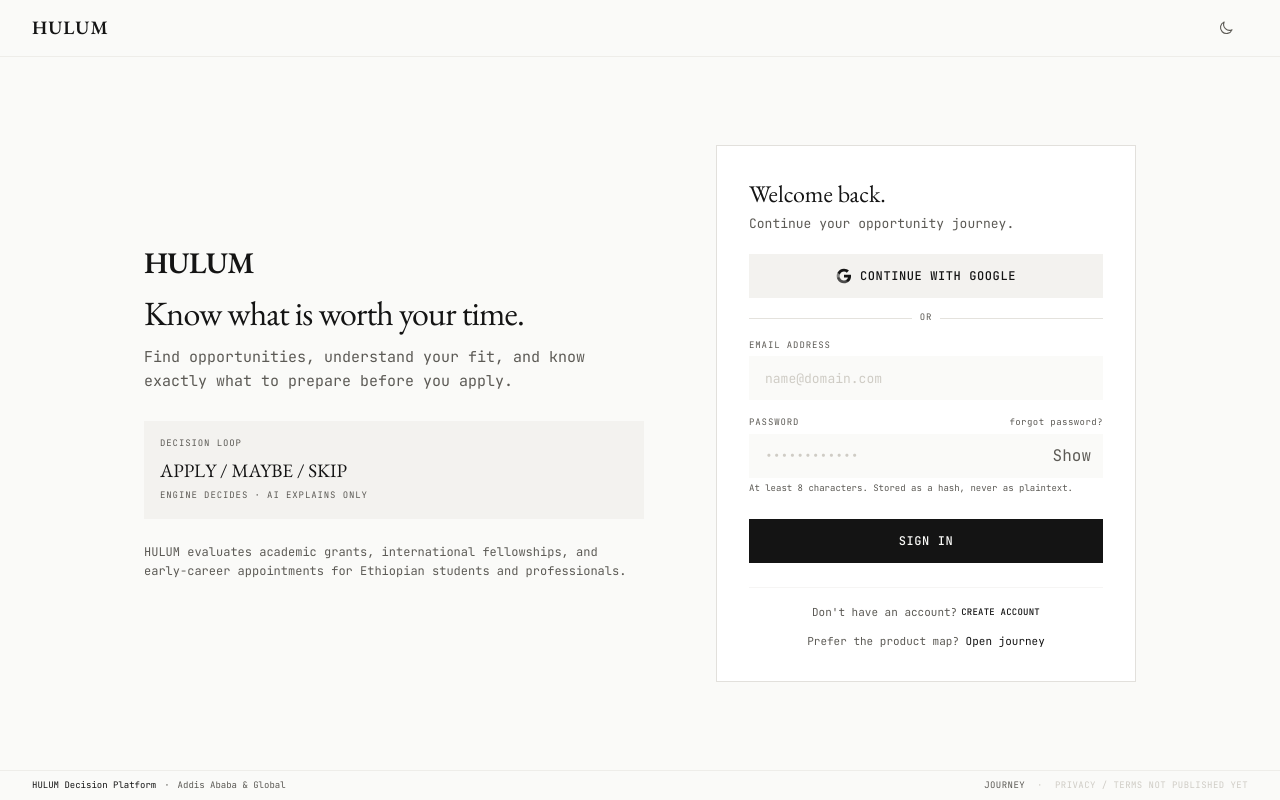
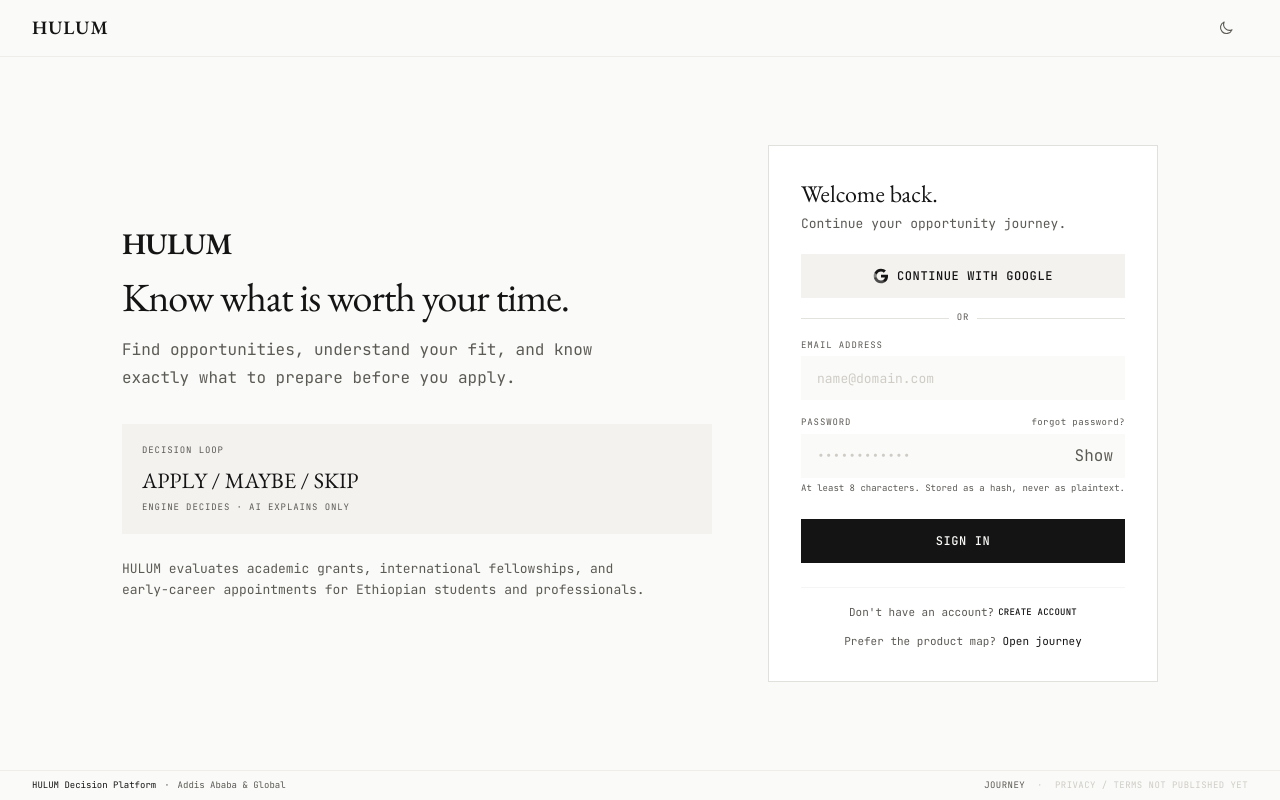
Before and after one commit to mumekonin/hulum, a Next.js app in the folder apps/web/: page / in a window 1280 px wide. Built offline with nearby package versions, Linux system fonts and the light colour scheme; no server answers.

Commit message:
Rebuild sign-in parent layout as a compact centered grid
Real 1100px container (1200px at 2xl) with a 1fr + 390px grid and 56-64px gap; main no longer stretches to fill the viewport.

Co-authored-by: Cursor <cursoragent@cursor.com>

```diff
--- a/apps/web/src/components/AuthGateway.tsx
+++ b/apps/web/src/components/AuthGateway.tsx
@@ -64,7 +64,7 @@ export function AuthGateway() {
   }
 
   return (
-    <div className="flex min-h-screen flex-col justify-between">
+    <div className="flex min-h-screen flex-col">
       <header className="w-full border-b border-gw-outline-var/30">
         <div className="flex h-14 w-full items-center justify-between px-5 sm:px-8">
           <span className="font-gw-serif text-[19px] font-semibold tracking-wider text-gw-primary">HULUM</span>
@@ -72,32 +72,34 @@ export function AuthGateway() {
         </div>
       </header>
 
-      <main id="main-content" tabIndex={-1} className="flex flex-1 items-center px-5 py-8 sm:px-8 sm:py-10">
-        <div className="mx-auto grid w-full max-w-[480px] grid-cols-1 items-center gap-8 sm:gap-10 min-[880px]:max-w-none min-[880px]:w-auto min-[880px]:grid-cols-[minmax(0,420px)_380px] min-[880px]:gap-12 lg:grid-cols-[minmax(0,500px)_420px] lg:gap-16 xl:gap-[72px]">
+      <main id="main-content" tabIndex={-1} className="my-auto w-full py-10 sm:py-14 lg:py-16">
+        <div className="mx-auto grid w-full max-w-[480px] grid-cols-1 items-center gap-8 px-5 sm:gap-10 sm:px-8 min-[900px]:max-w-[1100px] min-[900px]:grid-cols-[minmax(0,1fr)_360px] min-[900px]:gap-12 lg:grid-cols-[minmax(0,1fr)_390px] lg:gap-14 2xl:max-w-[1200px] 2xl:grid-cols-[minmax(0,1fr)_420px] 2xl:gap-16">
           <div className="flex flex-col">
-            <p className="hidden font-gw-serif text-3xl font-semibold tracking-tight text-gw-primary sm:block">HULUM</p>
-            <h1 className="font-gw-serif text-[30px] leading-[36px] tracking-tight text-gw-primary sm:mt-3 sm:text-[34px] sm:leading-[40px]">
+            <p className="hidden font-gw-serif text-3xl font-semibold tracking-tight text-gw-primary sm:block 2xl:text-4xl">
+              HULUM
+            </p>
+            <h1 className="font-gw-serif text-[30px] leading-[36px] tracking-tight text-gw-primary sm:mt-3 sm:text-[36px] sm:leading-[42px] lg:text-[40px] lg:leading-[46px] 2xl:text-[46px] 2xl:leading-[52px]">
               Know what is worth your time.
             </h1>
-            <p className="mt-3 text-[15px] leading-6 text-gw-secondary">
+            <p className="mt-3 max-w-[480px] text-[15px] leading-6 text-gw-secondary lg:mt-4 lg:text-[16px] lg:leading-7 2xl:max-w-[540px] 2xl:text-[17px]">
               Find opportunities, understand your fit, and know exactly what to prepare before you apply.
             </p>
 
-            <div className="mt-7 hidden w-full bg-gw-surface-low p-4 sm:block">
+            <div className="mt-7 hidden w-full bg-gw-surface-low p-4 sm:block lg:mt-8 lg:p-5">
               <p className="text-[9px] uppercase tracking-widest text-gw-muted">Decision loop</p>
-              <p className="mt-1.5 font-gw-serif text-[19px] text-gw-primary">APPLY / MAYBE / SKIP</p>
+              <p className="mt-1.5 font-gw-serif text-[19px] text-gw-primary lg:text-[22px]">APPLY / MAYBE / SKIP</p>
               <p className="mt-1 text-[9px] uppercase tracking-widest text-gw-muted">
                 Engine decides · AI explains only
               </p>
             </div>
 
-            <p className="mt-6 hidden text-[12px] leading-relaxed text-gw-muted sm:block">
+            <p className="mt-6 hidden max-w-[540px] text-[12px] leading-relaxed text-gw-muted sm:block lg:text-[13px]">
               HULUM evaluates academic grants, international fellowships, and early-career appointments for Ethiopian
               students and professionals.
             </p>
           </div>
 
-          <div className="flex w-full flex-col border border-gw-outline-var/60 bg-gw-surface p-7 sm:p-8">
+          <div className="flex w-full flex-col border border-gw-outline-var/60 bg-gw-surface p-7 sm:p-8 2xl:p-9">
                   <div className="mb-5">
                     <h2 className="font-gw-serif mb-1 text-2xl text-gw-primary">Welcome back.</h2>
                     <p className="text-[13px] leading-5 text-gw-secondary">Continue your opportunity journey.</p>
```
